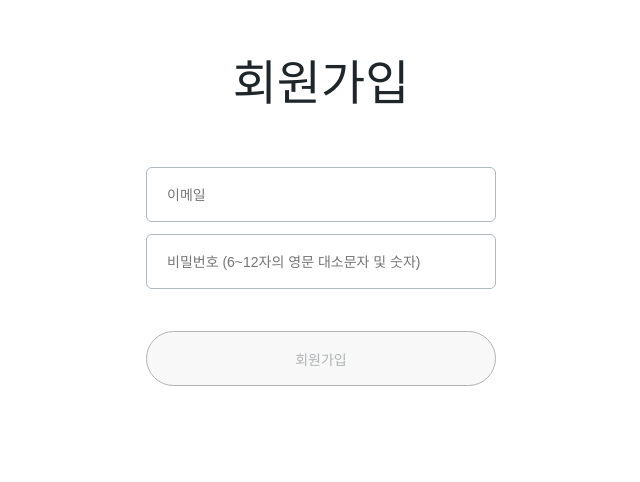
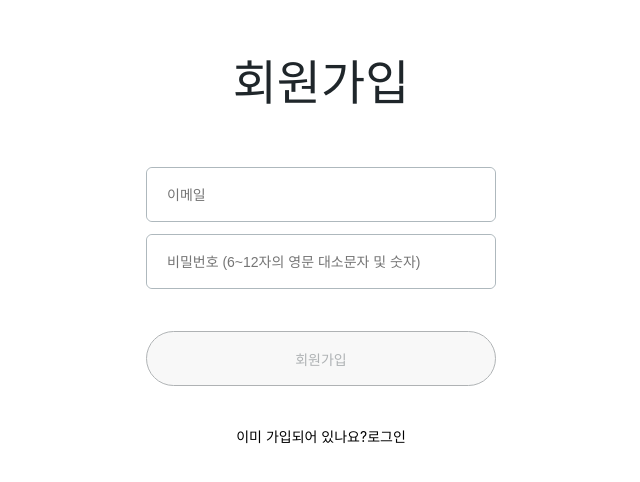
Before and after one commit to sjyoung0629/vingle-team-project, a React (Create React App) app: page / in a window 1280 px wide. Shown: the part 110-592 px from the top of the page, without its empty margins (319-959 px from the left). Built offline with nearby package versions, Linux system fonts and the light colour scheme.

Commit message:
190114_update

```diff
--- a/src/Card/CardAdded.js
+++ b/src/Card/CardAdded.js
@@ -22,12 +22,12 @@ class CardAdded extends Component {
         */
 
         /* 썸네일형 데이터 */
-        {src:'http://images5.fanpop.com/image/photos/25700000/Gifs-gifs-25782795-360-240.gif', format:'gif', width:'800', height:'600', title:'', desc:'', href:'', url:''},
-        {src:'https://cdn.2kgames.com/civilization.com/RF-Cree/RF-Cree-leader.jpg', format:'jpg', width:'1920', height:'1080', title:'', desc:'', href:'', url:''},
-        {src:'https://cdn.2kgames.com/civilization.com/RF-Cree/RF-Cree-leader.jpg', format:'video', width:'1920', height:'1080', title:'', desc:'', href:'', url:''},
-        {src:'https://cdn.2kgames.com/civilization.com/RF-Cree/RF-Cree-leader.jpg', format:'jpg', width:'1920', height:'1080', title:'', desc:'', href:'', url:''},
-        {src:'https://cdn.2kgames.com/civilization.com/RF-Cree/RF-Cree-leader.jpg', format:'jpg', width:'1920', height:'1080', title:'', desc:'', href:'', url:''},
-        {src:'https://cdn.2kgames.com/civilization.com/RF-Cree/RF-Cree-leader.jpg', format:'jpg', width:'1920', height:'1080', title:'', desc:'', href:'', url:''},
+        {src:'', format:'gif', width:'800', height:'600', title:'', desc:'', href:'', url:''},
+        // {src:'https://cdn.2kgames.com/civilization.com/RF-Cree/RF-Cree-leader.jpg', format:'jpg', width:'1920', height:'1080', title:'', desc:'', href:'', url:''},
+        // {src:'https://cdn.2kgames.com/civilization.com/RF-Cree/RF-Cree-leader.jpg', format:'video', width:'1920', height:'1080', title:'', desc:'', href:'', url:''},
+        // {src:'https://cdn.2kgames.com/civilization.com/RF-Cree/RF-Cree-leader.jpg', format:'jpg', width:'1920', height:'1080', title:'', desc:'', href:'', url:''},
+        // {src:'https://cdn.2kgames.com/civilization.com/RF-Cree/RF-Cree-leader.jpg', format:'jpg', width:'1920', height:'1080', title:'', desc:'', href:'', url:''},
+        // {src:'https://cdn.2kgames.com/civilization.com/RF-Cree/RF-Cree-leader.jpg', format:'jpg', width:'1920', height:'1080', title:'', desc:'', href:'', url:''},
 
       ],
       insight: '',
--- a/src/Card/CardAddedPage.js
+++ b/src/Card/CardAddedPage.js
@@ -13,7 +13,7 @@ class CardAddedPage extends Component {
               sight={added.sight}
               view = {this.props.view}
         />
-        {console.log(this.props.added)}
+        {/* {console.log(this.props.added)} */}
       </>
     );
   }
--- a/src/Join/Join.js
+++ b/src/Join/Join.js
@@ -58,6 +58,10 @@ class Join extends Component {
         .catch( error => { console.log(error) } );
     }
 
+    moveToLogin = () => {
+        this.props.history.push('/login');
+    }
+
     render() {
         const {doJoin} = this.state;
 
@@ -83,6 +87,12 @@ class Join extends Component {
                                 className={doJoin ? "submit_btn do_submit" : "submit_btn non_submit"} />
                         </div>
                     </form>
+                    <div className="go_sign_in">
+                        <span>이미 가입되어 있나요?</span>
+                        <span onClick={this.moveToLogin}>
+                            <span>로그인</span>
+                        </span>
+                    </div>
                 </div>
             </Fragment>
         );
--- a/src/Join/join.css
+++ b/src/Join/join.css
@@ -72,3 +72,11 @@
     pointer-events: none;
     cursor: not-allowed;
 }
+
+.go_sign_in {
+    width: 350px;
+    font-size: 14px;
+    font-weight: 400;
+    text-align: center;
+    margin-top: 40px;
+}
--- a/src/Posts/CommentForm.js
+++ b/src/Posts/CommentForm.js
@@ -10,7 +10,6 @@ class CommentForm extends Component {
         e.preventDefault();
         const {content} = this.state;
         // content 값이 있을때만 댓글 입력하도록 함
-        // 향후 button disabled/abled 로 관리
         if (content) {
             this.props.onCreate(content);
             // submit 후 초기화
--- a/src/reducers/info.js
+++ b/src/reducers/info.js
@@ -14,8 +14,7 @@ const info = {
  * @param {*} state
  * @param {*} action
  */
-const infoFunc = (state = info, action = types.ISAUTH) => {
-    console.log(action);
+const infoFunc = (state = info, action) => {
     switch (action.type) {
         case types.ISAUTH:
             console.log("infoFunc logged == " + state.logged);
@@ -28,10 +27,6 @@ const infoFunc = (state = info, action = types.ISAUTH) => {
     }
 }
 
-// const checkValidFunc = (state, action = types.ISVALID) => {
-
-// }
-
 // store에 연결(combine)
 const reducers = combineReducers({
     infoFunc
```
Also changed, not shown: src/Join/Nickname.js (added, +13 -0 lines), src/logo.svg (deleted), 1 other file (tests, documents, lock files or other folders).
